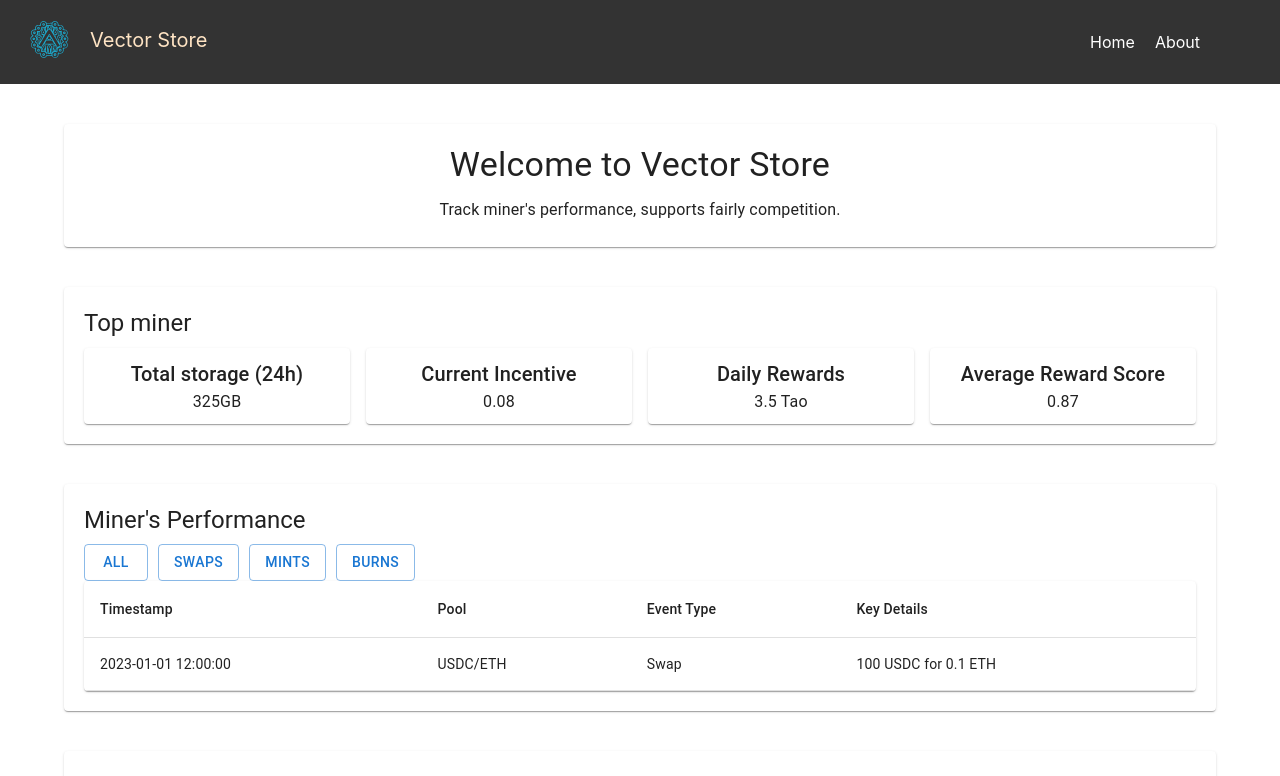
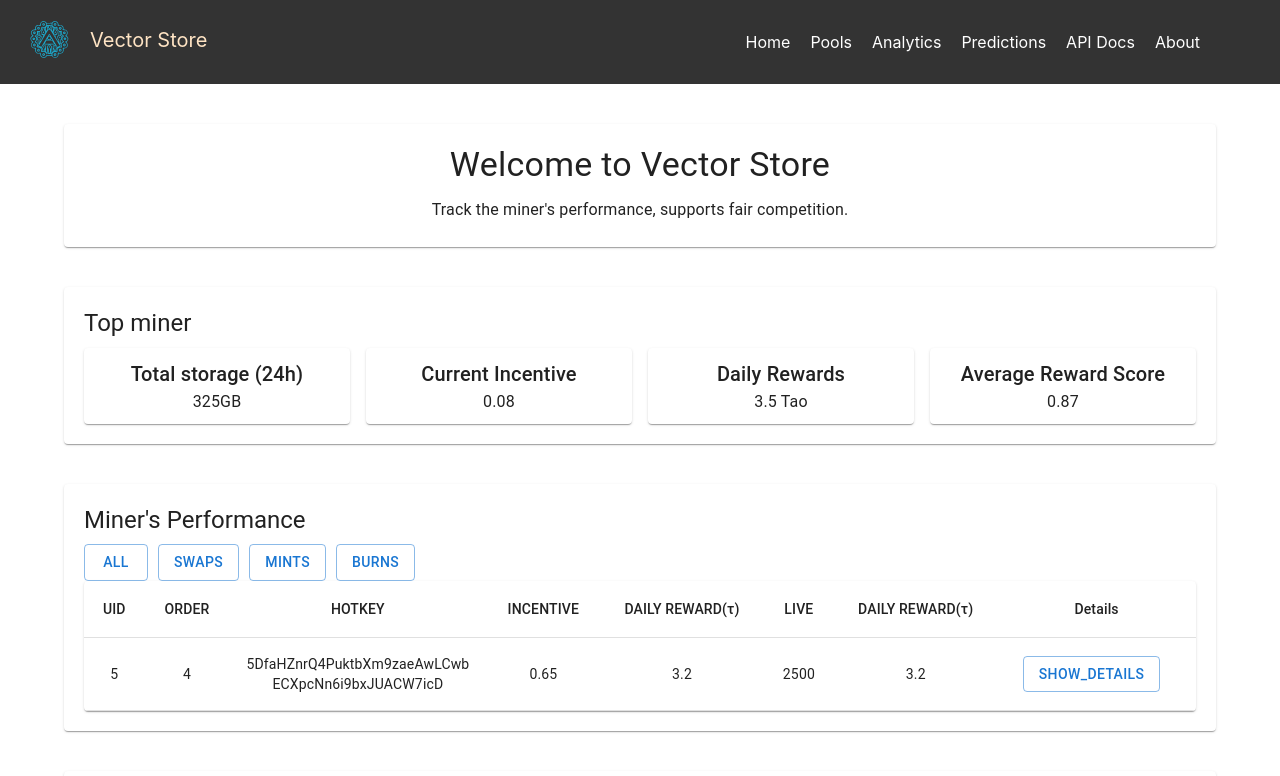
Before and after one commit to vector-pool/vectorstore-dashboard-frontend, a React (Create React App) app: page / in a window 1280 px wide. Shown: the top 776 px of the page. Built offline with nearby package versions, Linux system fonts and the light colour scheme.

Commit message:
feat: add miner's performance part

```diff
--- a/src/components/Analytics/EventsTimeline.jsx
+++ b/src/components/Analytics/EventsTimeline.jsx
@@ -19,11 +19,13 @@ const EventsTimeline = ({ poolId }) => {
         <Table>
           <TableHead>
             <TableRow>
-              <TableCell>Timestamp</TableCell>
-              <TableCell>Event Type</TableCell>
-              <TableCell>Details</TableCell>
-              <TableCell>Liquidity Impact</TableCell>
-              <TableCell>Price Impact</TableCell>
+              <TableCell>UID</TableCell>
+              <TableCell>ORDER</TableCell>
+              <TableCell>HOTKEY</TableCell>
+              <TableCell>INCENTIVE</TableCell>
+              <TableCell>DAILY REWARD</TableCell>
+              <TableCell>LIVE</TableCell>
+              <TableCell>DAILY REWARD</TableCell>
             </TableRow>
           </TableHead>
           <TableBody>
--- a/src/components/Home/RecentEvents.jsx
+++ b/src/components/Home/RecentEvents.jsx
@@ -17,18 +17,30 @@ const RecentEvents = () => {
         <Table>
           <TableHead>
             <TableRow>
-              <TableCell>Timestamp</TableCell>
-              <TableCell>Pool</TableCell>
-              <TableCell>Event Type</TableCell>
-              <TableCell>Key Details</TableCell>
+              <TableCell align="center">UID</TableCell>
+              <TableCell align="center">ORDER</TableCell>
+              <TableCell align="center">HOTKEY</TableCell>
+              <TableCell align="center">INCENTIVE</TableCell>
+              <TableCell align="center">DAILY REWARD(τ)</TableCell>
+              <TableCell align="center">LIVE</TableCell>
+              <TableCell align="center">DAILY REWARD(τ)</TableCell>
+              <TableCell align="center">Details</TableCell>
             </TableRow>
           </TableHead>
           <TableBody>
             <TableRow>
-              <TableCell>2023-01-01 12:00:00</TableCell>
-              <TableCell>USDC/ETH</TableCell>
-              <TableCell>Swap</TableCell>
-              <TableCell>100 USDC for 0.1 ETH</TableCell>
+              <TableCell align="center">5</TableCell>
+              <TableCell align="center">4</TableCell>
+              <TableCell align="center" sx={{ wordWrap: 'break-word', maxWidth: '200px' }}>
+                5DfaHZnrQ4PuktbXm9zaeAwLCwbECXpcNn6i9bxJUACW7icD
+              </TableCell>
+              <TableCell align="center">0.65</TableCell>
+              <TableCell align="center">3.2</TableCell>
+              <TableCell align="center">2500</TableCell>
+              <TableCell align="center">3.2</TableCell>
+              <TableCell align="center">
+                <Button variant="outlined" sx={{ marginRight: '10px' }}>show_details</Button>
+              </TableCell>
             </TableRow>
             {/* Add more rows as needed */}
           </TableBody>
--- a/src/components/Home/WelcomeBanner.jsx
+++ b/src/components/Home/WelcomeBanner.jsx
@@ -10,7 +10,7 @@ const WelcomeBanner = () => {
             Welcome to Vector Store
         </Typography>
         <Typography variant="body1" gutterBottom>
-            Track miner's performance, supports fairly competition.
+            Track the miner's performance, supports fair competition.
         </Typography>
         {/* <Button variant="contained" color="primary" onClick={()=> navigate("/pools/")}>
             Explore Pools
--- a/src/components/Layout/Header.jsx
+++ b/src/components/Layout/Header.jsx
@@ -18,7 +18,7 @@ const Header = () => {
           <li>
             <Link to="/">Home</Link>
           </li>
-          {/* <li>
+          <li>
             <Link to="/pools">Pools</Link>
           </li>
           <li>
@@ -29,7 +29,7 @@ const Header = () => {
           </li>
           <li>
             <Link to="/api-docs">API Docs</Link>
-          </li> */}
+          </li>
           <li>
             <Link to="/about">About</Link>
           </li>
```
